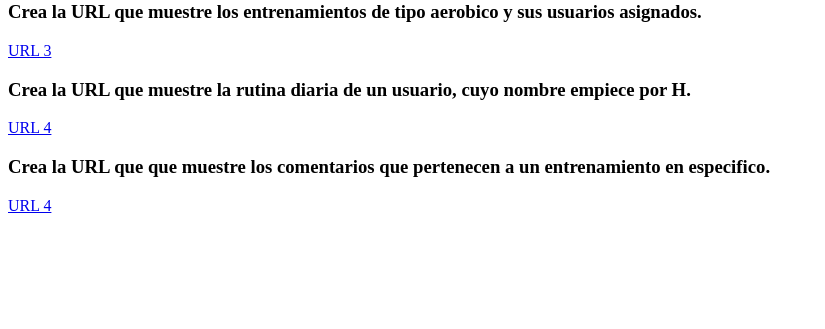
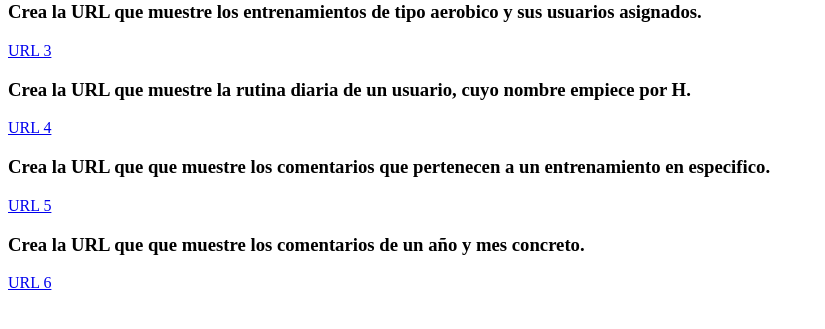
Before and after one commit to Gabbies20/App_Fitness, a Django app: page / in a window 1280 px wide. Shown: the part 267-596 px from the top of the page, without its empty margins (0-825 px from the left). Run offline with Django 3.2, Linux system fonts and the light colour scheme.

Commit message:
URL 6 hecha

```diff
--- a/fitness/templates/fitness/index.html
+++ b/fitness/templates/fitness/index.html
@@ -32,7 +32,13 @@
             <h3>
                 Crea la URL que que muestre los comentarios que pertenecen a un entrenamiento en especifico.
             </h3>
-            <a href=" {% url 'comentarios_entrenamiento' entrenamiento_id=1 %}">URL 4</a>
+            <a href=" {% url 'comentarios_entrenamiento' entrenamiento_id=1 %}">URL 5</a>
+        </div>
+        <div>
+            <h3>
+                Crea la URL que que muestre los comentarios de un año y mes concreto.
+            </h3>
+            <a href=" {% url 'comentarios_fecha' 2020 2%}">URL 6</a>
         </div>
 
     </body>
--- a/fitness/urls.py
+++ b/fitness/urls.py
@@ -9,4 +9,5 @@ urlpatterns = [
     path('entrenamientos',views.entrenamiento_aerobico,name='entrenamientos'),
     path('usuario_H',views.usuario_con_h,name='usuario_H'),
     path('entrenamiento/<int:entrenamiento_id>/comentarios/', views.comentarios_entrenamiento, name='comentarios_entrenamiento'),
+    path('comentarios/<int:anyo_comentario>/<int:mes_comentario>',views.comentarios_fecha,name='comentarios_fecha')
 ]
--- a/fitness/views.py
+++ b/fitness/views.py
@@ -37,3 +37,9 @@ def comentarios_entrenamiento(request, entrenamiento_id):
     comentarios = Comentario.objects.filter(entrenamiento=entrenamiento)
 
     return render(request, 'fitness/comentarios_entrenamiento.html', {'entrenamiento': entrenamiento, 'comentarios': comentarios})
+
+
+def comentarios_fecha(request,anyo_comentario,mes_comentario):
+    comentarios = Comentario.objects.select_related('usuario','entrenamiento')
+    comentarios = comentarios.filter(fecha__year=anyo_comentario,fecha__month=mes_comentario)
+    return render(request,'fitness/comentarios_fecha.html',{'comentarios_mostrar':comentarios})
```
Also changed, not shown: fitness/templates/fitness/comentarios_fecha.html (added, +25 -0 lines).
